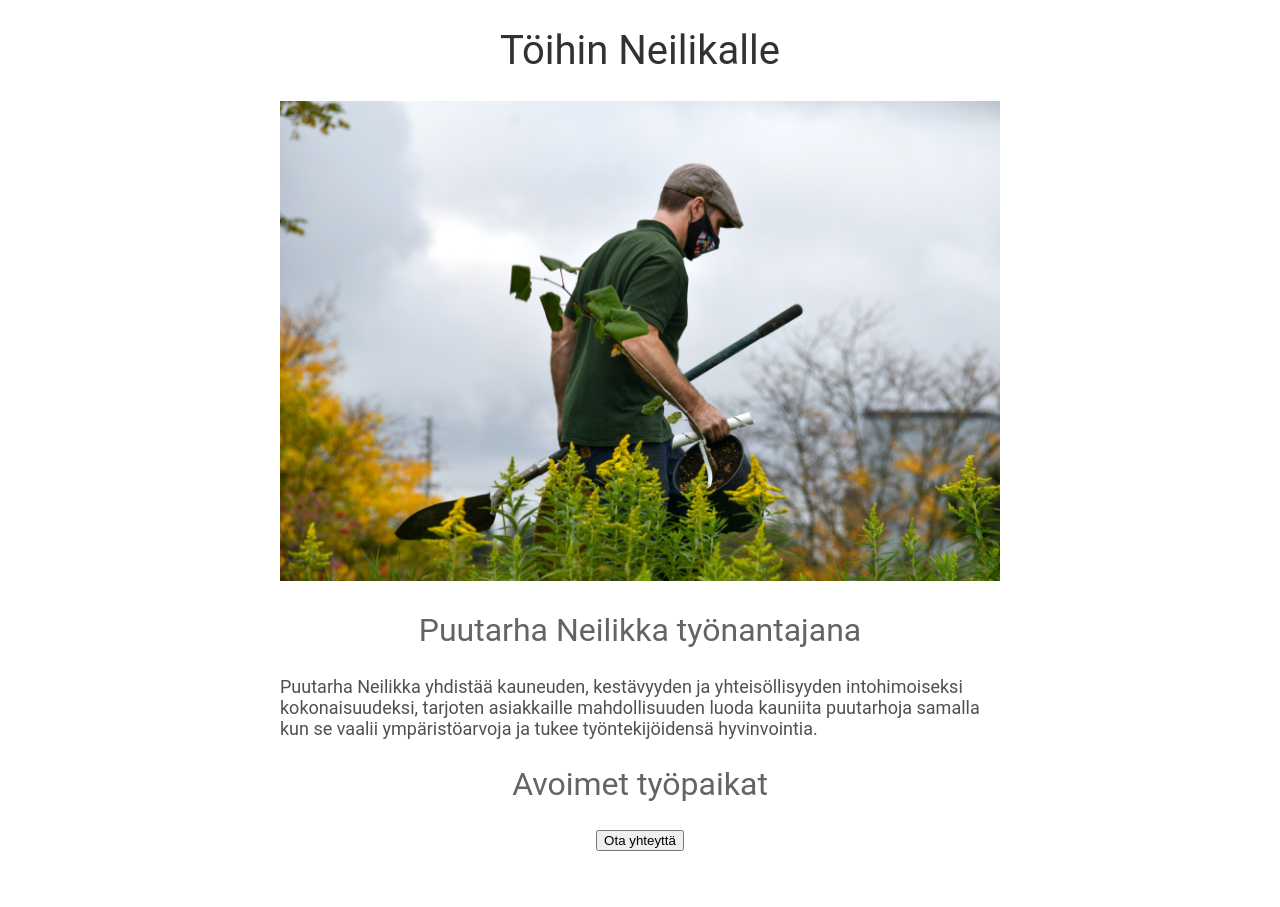
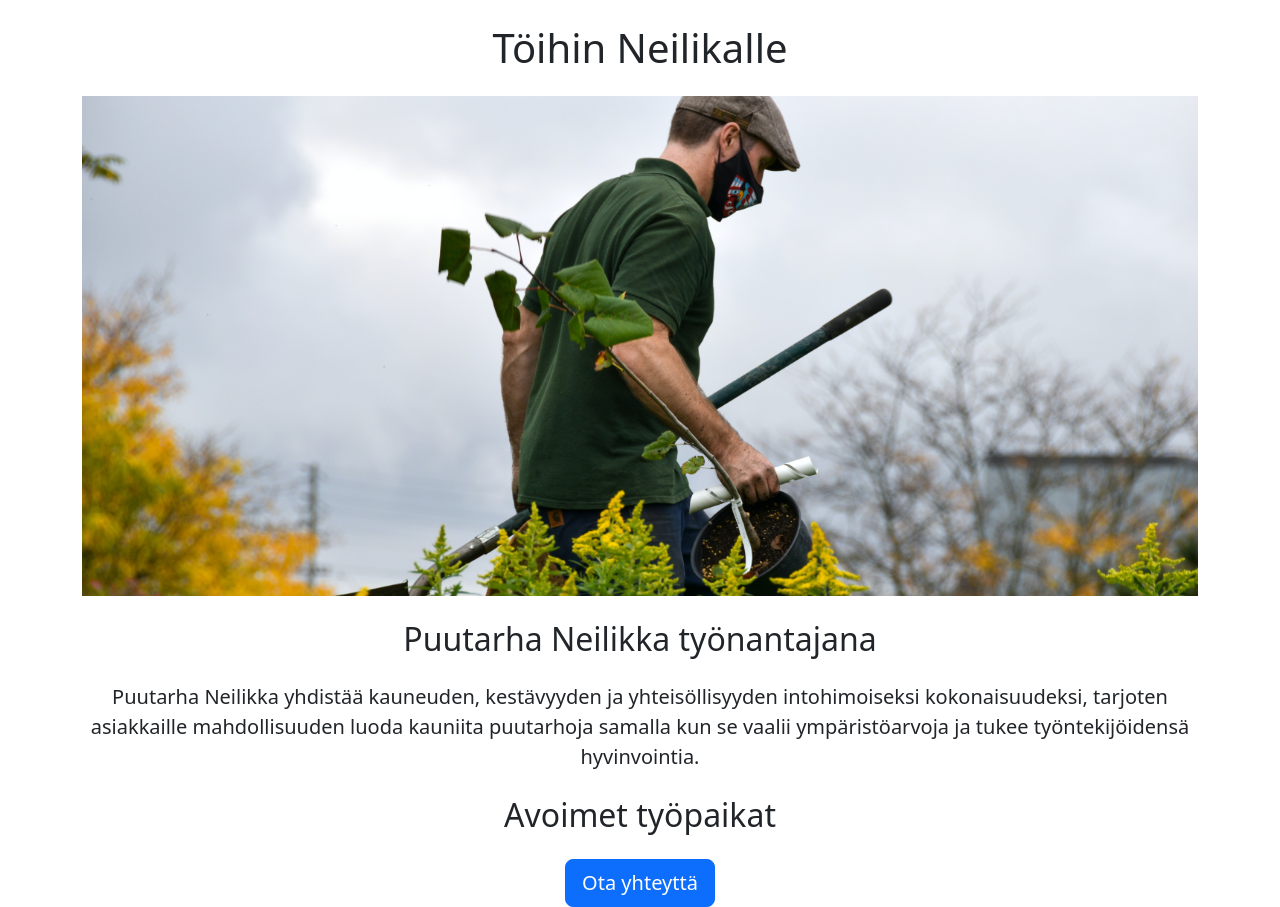
Before and after one commit to jensondesign/neilikan-urasivut-v2, a Flask app: page / in a window 1280 px wide. Before the commit the page ends 851 px from the top, so only its background shows below. Run offline with Flask 3, Linux system fonts and the light colour scheme.

Commit message:
bootstrap lisätty

```diff
--- a/templates/home.html
+++ b/templates/home.html
@@ -5,54 +5,27 @@
   <meta http-equiv="X-UA-Compatible" content="IE=edge">
   <meta name="viewport" content="width=device-width, initial-scale=1.0">
   <title>Töihin Neilikalle</title>
+  <link href="https://cdn.jsdelivr.net/npm/bootstrap@5.3.2/dist/css/bootstrap.min.css" rel="stylesheet" integrity="sha384-T3c6CoIi6uLrA9TneNEoa7RxnatzjcDSCmG1MXxSR1GAsXEV/Dwwykc2MPK8M2HN" crossorigin="anonymous">
   <style>
-    h1 {
-      font-size: 2.5rem;
-      font-family: Roboto;
-      font-weight: normal;
-      color: rgb(50, 50, 50);
-      text-align: center;
-    }
-
     #banner {
       width: 100%;
-      height: auto;
       object-fit: cover;
-      object-position: topcenter;
-    }
-
-    h2 {
-      font-family: Roboto;
-      font-size: 2rem;
-      color: rgb(100, 100, 100);
-      text-align: center;
-      font-weight: normal;
-    }
-
-    p {
-      font-family: Roboto;
-      font-size: 1.125rem;
-      color: rgb(80, 80, 80);
-      font-weight: normal;
-    }
-
-    #container {
-      max-width: 720px;
-      margin: 0 auto;
+      height: 500px;
+      aspect-ratio: 16/9;
     }
   </style>
 </head>
 <body>
-  <div id="container">
-    <h1>Töihin Neilikalle</h1>
-    <img id="banner" src="./static/puutarhuri.jpg"       width="500" height="300" alt="Puutarhuri kantaa lapiota ja ämpäriä multaa">
-    <h2>Puutarha Neilikka työnantajana</h2>
-    <p>Puutarha Neilikka yhdistää kauneuden, kestävyyden ja yhteisöllisyyden intohimoiseksi kokonaisuudeksi, tarjoten asiakkaille mahdollisuuden luoda kauniita puutarhoja samalla kun se vaalii ympäristöarvoja ja tukee työntekijöidensä hyvinvointia.</p>
+  <div class="container">
+    <h1 class="text-center mt-4 mb-4">Töihin Neilikalle</h1>
+    <img class="img-fluid" id="banner" src="./static/puutarhuri.jpg" width="500" height="300" alt="Puutarhuri kantaa lapiota ja ämpäriä multaa">
+    <h2 class="text-center mt-4 mb-4">Puutarha Neilikka työnantajana</h2>
+    <p class="lead text-center">Puutarha Neilikka yhdistää kauneuden, kestävyyden ja yhteisöllisyyden intohimoiseksi kokonaisuudeksi, tarjoten asiakkaille mahdollisuuden luoda kauniita puutarhoja samalla kun se vaalii ympäristöarvoja ja tukee työntekijöidensä hyvinvointia.</p>
 
-    <h2>Avoimet työpaikat</h2>
+    <h2 class="text-center mt-4 mb-4">Avoimet työpaikat</h2>
     <p></p>
-    <div style="text-align:center;">
-      <button>Ota yhteyttä</button>
+    <div class="text-center">
+      <button class="btn btn-primary btn-lg">Ota yhteyttä</button>
     </div>
   </div>
 </body>
```
